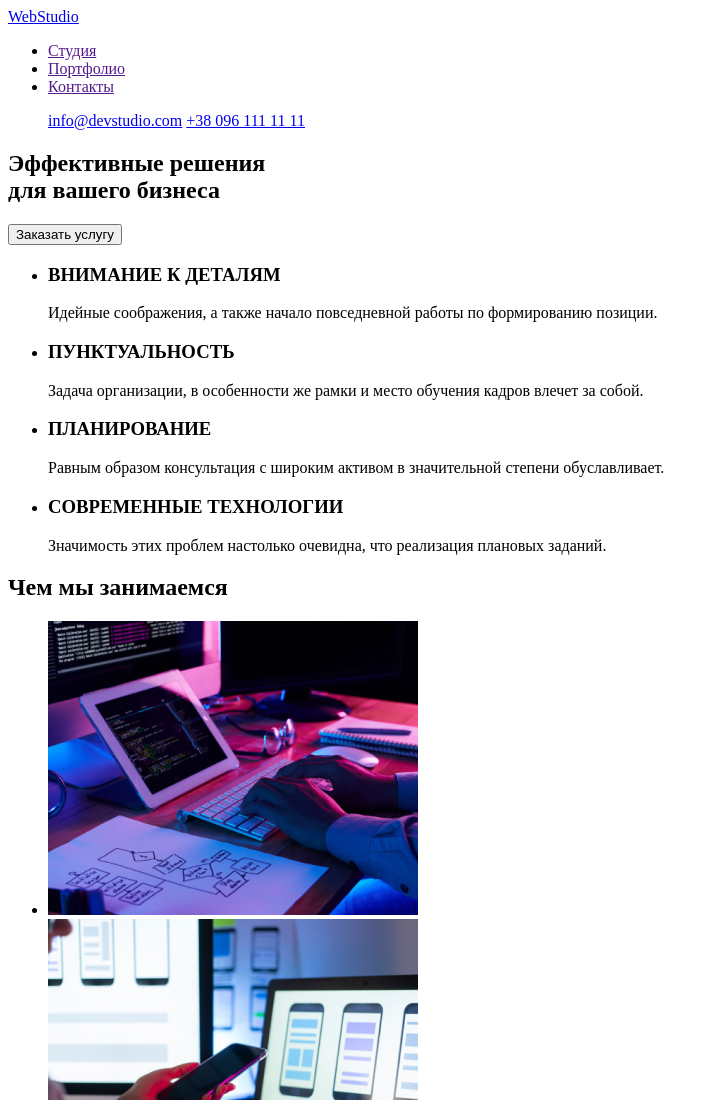
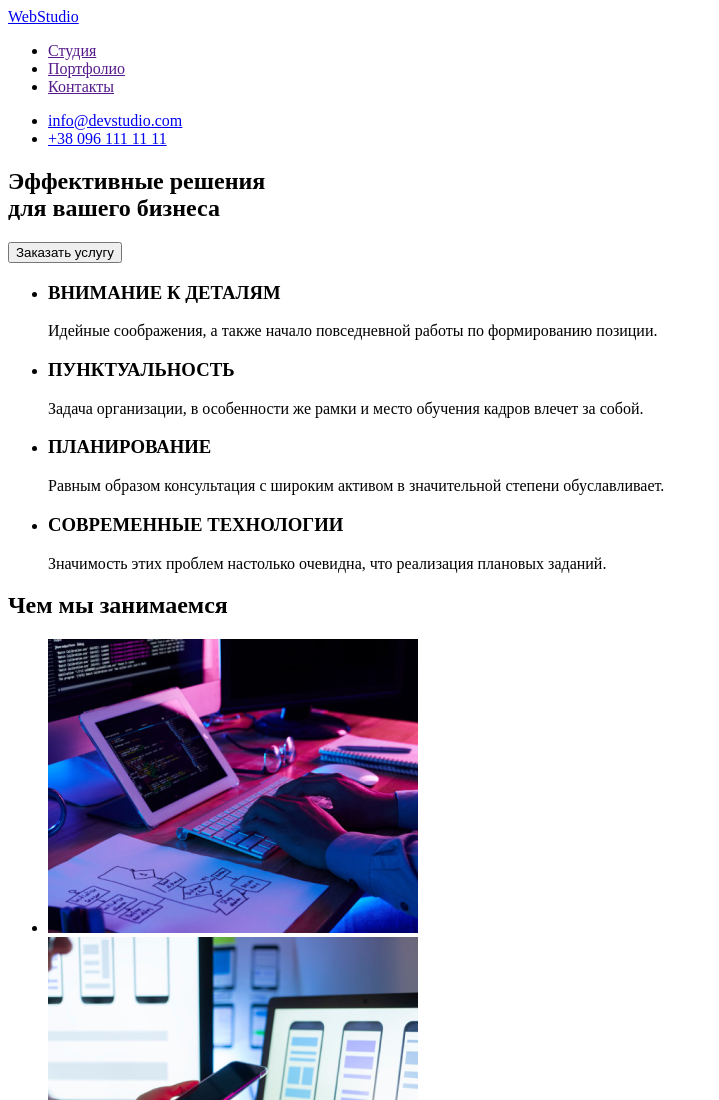
Before and after one commit to Ujene/goit-markup-hw-01, a plain HTML site: page index.html in a window 1280 px wide. Shown: the top 1100 px of the page, without its empty margins (0-719 px from the left). Drawn offline with Linux system fonts and the light colour scheme.

Commit message:
Update hw-01
Добавил список ul в хедере

```diff
--- a/index.html
+++ b/index.html
@@ -18,8 +18,8 @@
         </ul>
       </nav>
       <ul>
-        <a href="mailto:info@devstudio.com">info@devstudio.com</a>
-        <a href="tel:+380961111111">+38 096 111 11 11</a>
+        <li><a href="mailto:info@devstudio.com">info@devstudio.com</a></li>
+        <li><a href="tel:+380961111111">+38 096 111 11 11</a></li>
       </ul>
     </header>
     <!-- Main section-->
```
